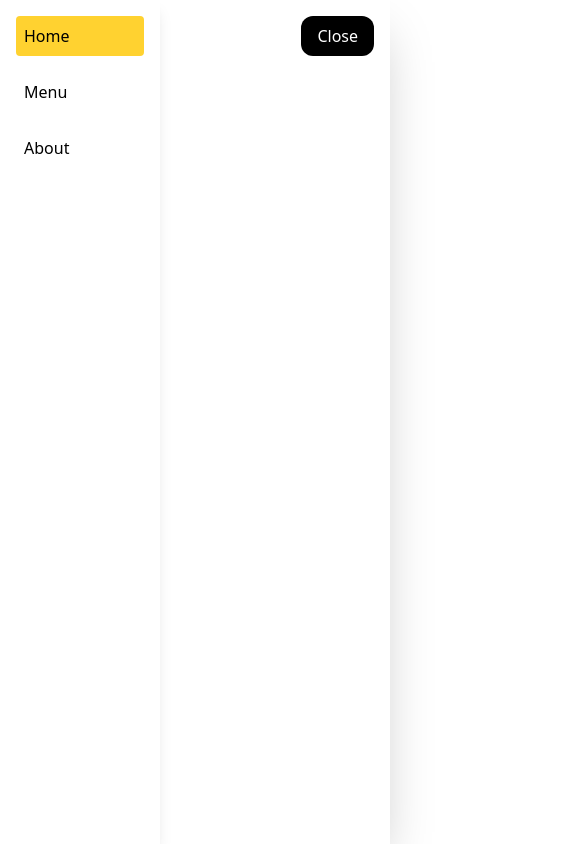
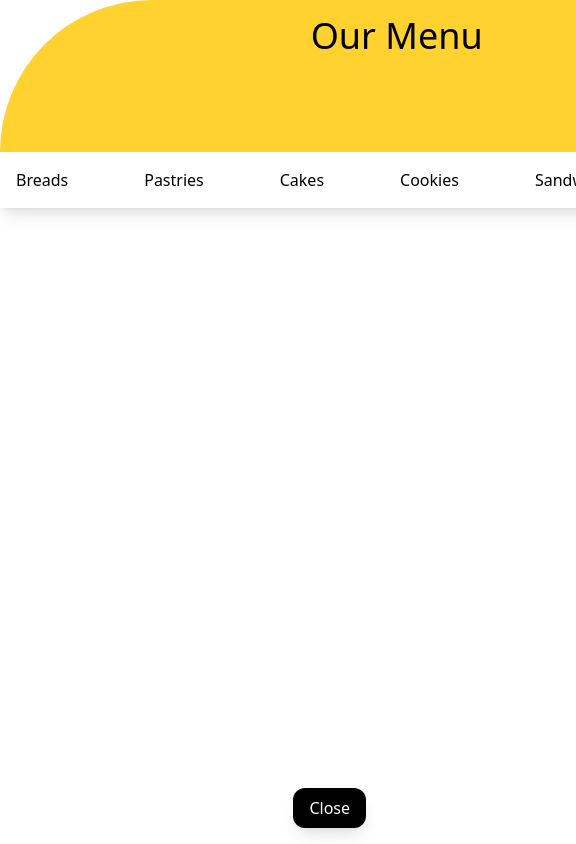
Before and after one commit to gelo-dev/Kabayan-Bakeshop, a React (Vite) app: page / in a window 390 px wide. Both pictures are taken after a click on the button "Explore All Bakes". Shown: the whole page, 576 px wide, since content can reach past the window. Built offline with nearby package versions, Linux system fonts and the light colour scheme.

Commit message:
Start the ListOFmenu layout

```diff
--- /dev/null
+++ b/src/components/MenuPageComponents/MenuListCategories.jsx
@@ -0,0 +1,57 @@
+import { motion } from "framer-motion";
+import { useState } from "react";
+
+export default function MenuListCategories({ onClose }) {
+
+
+    const navItems = [
+    { name: "Breads", page: "breads" },
+    { name: "Pastries", page: "pastries" },
+    { name: "Cakes", page: "cakes" },
+    { name: "Cookies", page: "cookies" },
+    { name: "Sandwiches", page: "Sandwiches" },
+    { name: "Beverages", page: "Beverages" }
+  ];
+
+  const [page, setPage] = useState("home");
+  return (
+    <motion.div
+        initial={{ x: "-100%" }}
+        animate={{ x: 0, opacity: 1 }}
+        exit={{ x: "-100%", opacity: 0 }}
+        transition={{
+          duration: 0.9,
+          ease: [0.25, 0.1, 0.25, 1],
+        }}
+        className="fixed top-0 left-0 w-xl md:w-full h-screen bg-white z-50 shadow-2xl overflow-auto grid"
+      >
+        {onClose &&<div className="flex justify-center bg-amber-300  rounded-tl-full md:rounded-none p-4">
+            <h1 className="text-4xl">Our Menu</h1>
+        </div>}
+        <div className="bg-transparent row-span-8">
+          <nav className=" w-full bg-transparent shadow-lg flex items-center justify-center gap-15 z-40 p-2 md:p-4">
+          {navItems.map((item) => (
+            <button
+              key={item.page}
+              onClick={() => setPage(item.page)}
+              className={`text-left p-2 rounded ${
+                page === item.page ? "bg-amber-700 text-white" : "hover:bg-amber-200"
+              }`}
+            >
+              {item.name}
+            </button>
+          ))}
+        </nav>
+
+        </div>
+
+        <button
+          onClick={onClose}
+          className="fixed bottom-4 md:bottom-6 right-6 bg-black text-white px-4 py-2 rounded-xl z-50 shadow-lg"
+        >
+          Close
+        </button>
+</motion.div>
+  );
+}
+// style={{ backgroundImage: `url(./bakery.jpg)`}}
--- a/src/components/MenuPageComponents/listOfMenu.jsx
+++ /dev/null
@@ -1,59 +0,0 @@
-import { motion } from "framer-motion";
-import { useState } from "react";
-
-export default function ListOMenuSection({ onClose }) {
-
-
-    const navItems = [
-    { name: "Home", page: "home" },
-    { name: "Menu", page: "menu" },
-    { name: "About", page: "about" }
-  ];
-
-  const [page, setPage] = useState("home");
-  return (
-    <motion.div
-      initial={{ x: "-100%" }}
-       animate={{ x: 0, opacity: 1 }}
-      exit={{ x: "-100%", opacity: 0 }}
-      transition={{
-        duration: 0.6,
-        ease: [0.25, 0.1, 0.25, 1], // smooth cubic-bezier easing
-      }}
-      className="fixed top-0 left-0 w-full h-screen bg-white z-50 shadow-2xl overflow-auto"
-    >
-      {/* Close button */}
-      <button
-        onClick={onClose}
-        className="absolute top-4 right-4 bg-black text-white px-4 py-2 rounded-xl z-10"
-      >
-        Close
-      </button>
-
-      <div>
-      <nav className="fixed left-0 top-0 h-full w-40 bg-white shadow-lg p-4 flex flex-col space-y-4">
-        {navItems.map((item) => (
-          <button
-            key={item.page}
-            onClick={() => setPage(item.page)}
-            className={`text-left p-2 rounded ${
-              page === item.page ? "bg-amber-300" : "hover:bg-amber-200"
-            }`}
-          >
-            {item.name}
-          </button>
-        ))}
-      </nav>
-
-      {/* <div className="mr-40 p-4">
-        {page === "home" && <Home />}
-        {page === "menu" && <Menu />}
-        {page === "about" && <About />}
-      </div> */}
-    </div>
-
-
-    </motion.div>
-  );
-}
-// style={{ backgroundImage: `url(./bakery.jpg)`}}
--- a/src/components/header.jsx
+++ b/src/components/header.jsx
@@ -21,6 +21,7 @@ export default function ScrollPage() {
 
     return (
         <div className="scroll-smooth">
+                {!menuState &&
                 <div className={`md:flex justify-between  px-2 py-2 md:px-6 md:py-4 text-white bg-transparent top-0 left-0 w-full z-50 hidden ${menuState ? 'hidden' : 'md:fixed' }`}>
                     <h1 className='font-serif  md:text-2xl font-dancing' ><i></i>Kabayans Bakery</h1>
                     <nav  className=' flex gap-5  scale-75 md:scale-100' >
@@ -31,7 +32,7 @@ export default function ScrollPage() {
                             <a href="#contact" className=' hover:text-black' >Contact</a>
 
                     </nav>
-                </div>
+                </div>}
 
                    {!menuState &&
                     <ScrollFadeSection>
--- a/src/pages/Menu.jsx
+++ b/src/pages/Menu.jsx
@@ -1,7 +1,7 @@
 import { useRef, useState } from "react";
 import { ChevronLeftIcon , ChevronRightIcon ,HeartIcon as HeartOutline } from "@heroicons/react/24/outline";
 import {  HeartIcon as HeartSolid } from "@heroicons/react/24/solid";
-import ListOMenuSection from "../components/MenuPageComponents/listOfMenu";
+import MenuListCategories from "../components/MenuPageComponents/MenuListCategories";
 import { AnimatePresence } from "framer-motion";
 
 
@@ -109,7 +109,7 @@ export default function MenuSection ({ sendToHeader  }){
                           </button>
 
                           <AnimatePresence>
-                            {showListOfMenu && <ListOMenuSection onClose={() => closeMenu(false)} />}
+                            {showListOfMenu && <MenuListCategories onClose={() => closeMenu(false)}  />}
                           </AnimatePresence>
                     </div>
 
```
